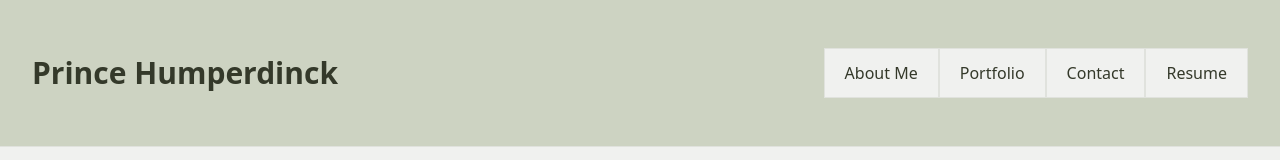
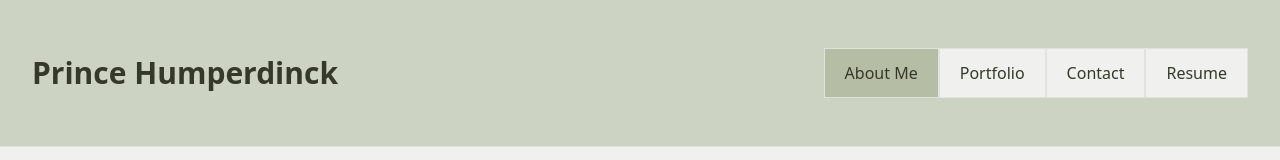
Before and after one commit to els-or/module_12_challenge, a React (Vite) app in the folder Portfolio/: page / in a window 1280 px wide. Shown: the top 160 px of the page. Built offline with nearby package versions, Linux system fonts and the light colour scheme.

Commit message:
fixed nav bar

```diff
--- a/Portfolio/src/App.tsx
+++ b/Portfolio/src/App.tsx
@@ -82,8 +82,8 @@ function App() {
   ];
   return (
     <div className="min-h-screen bg-background flex flex-col">
-      <Header links={links} devName={devName} />
       <BrowserRouter>
+        <Header links={links} devName={devName} />
         <Routes>
           <Route path="/" element={<AboutMe />} />
           <Route
@@ -93,8 +93,8 @@ function App() {
           <Route path="/contact" element={<Contact />} />
           <Route path="/resume" element={<Resume />} />
         </Routes>
+        <Footer links={footerLinks} />
       </BrowserRouter>
-      <Footer links={footerLinks} />
     </div>
   );
 }
--- a/Portfolio/src/components/Navigation.tsx
+++ b/Portfolio/src/components/Navigation.tsx
@@ -1,5 +1,7 @@
 // TODO: Create a navigation bar that will be used to navigate between the different pages of the website.
 // TODO: Navigation bar links should be using react-router to link to other pages.
+
+import { useLocation } from "react-router-dom";
 
 interface NavbarProps {
   links: Array<{
@@ -9,12 +11,15 @@ interface NavbarProps {
 }
 
 export default function Navigation(props: NavbarProps) {
+  const location = useLocation().pathname;
+  const navStyle =
+    "inline-flex items-center justify-center border border-border bg-background px-5 py-3 text-primary-content transition hover:text-primary focus:outline-none focus:ring";
   return (
     <nav>
       <ul>
         {props.links.map((link, index) => (
           <li
-            className="inline-flex items-center justify-center border border-border bg-background px-5 py-3 text-primary-content transition hover:text-primary focus:outline-none focus:ring"
+            className={navStyle + (location === link.to ? " bg-primary" : "")}
             key={index}
           >
             <a href={link.to}>{link.text}</a>
```
